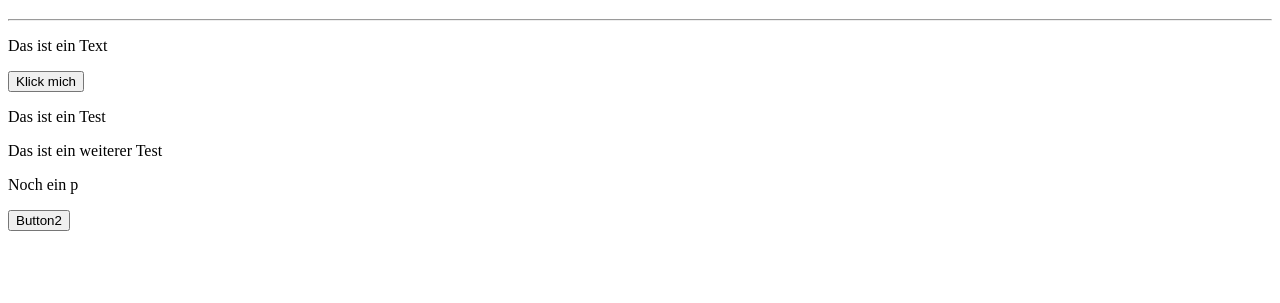
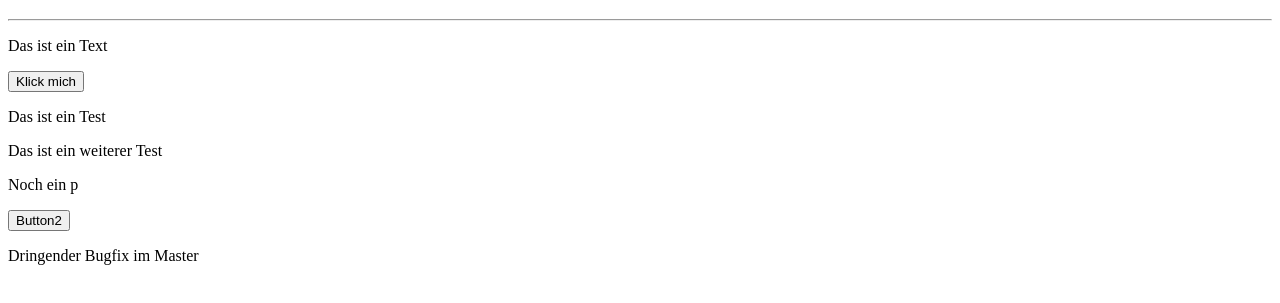
Before and after one commit to lehneralex/APMG22025, a plain HTML site: page index.html in a window 1280 px wide. Shown: the part 61-364 px from the top of the page. Drawn offline with Linux system fonts and the light colour scheme.

Commit message:
Change in Feature2

```diff
--- a/index.html
+++ b/index.html
@@ -14,5 +14,6 @@
     <p>Das ist ein weiterer Test</p>
     <p>Noch ein p</p>
     <button>Button2</button>
+    <p>Dringender Bugfix im Master</p>
 </body>
 </html>
```
